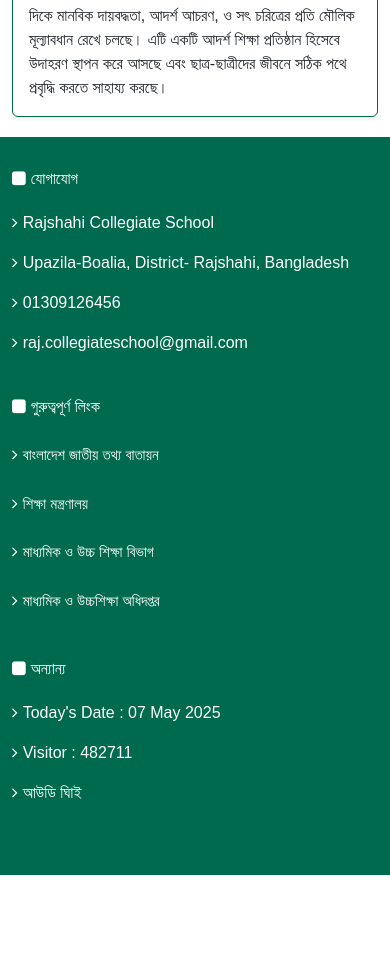
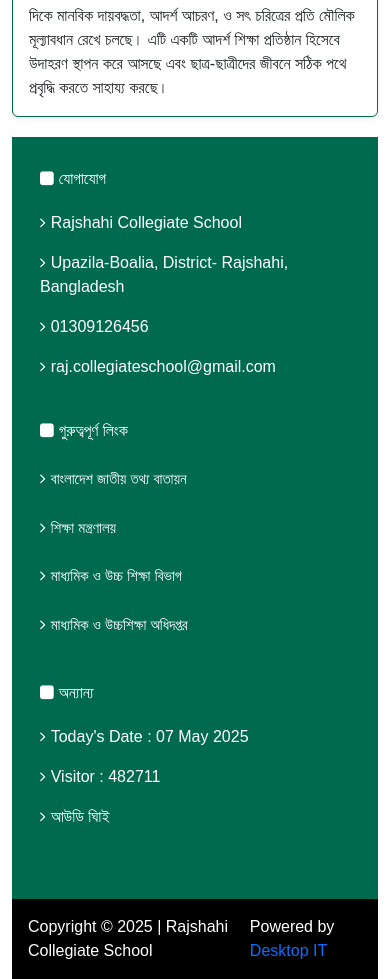
Before and after one commit to bahdon609/rajshahicollegiate, a plain HTML site: page about.html in a window 390 px wide. Shown: the part 800-1779 px from the top of the page. Before the commit the page ends 1675 px from the top, so only its background shows below. Drawn offline with Linux system fonts and the light colour scheme.

Commit message:
about page footer responsive ok

```diff
--- a/about.html
+++ b/about.html
@@ -62,7 +62,7 @@
                             <div class="banner_overlay">
                                 <div class="wrap">
                                     <div class="logo_img">
-                                        <img src="images/front-end/institute/logo/1724488027.png" alt="Logo" >
+                                        <img src="images/front-end/institute/logo/1724488027.png" alt="Logo">
                                     </div>
                                     <div class="title">
                                         <h1>Rajshahi Collegiate School</h1>
@@ -247,7 +247,11 @@
                                 </div>
                                 <div class="card-body">
                                     <p class="card-text">
-                                রাজশাহী কলেজিয়েট স্কুল । এই বিদ্যালয়ে শিক্ষক-শিক্ষিকা দল উচ্চ শিক্ষার দিকে অগ্রগতির দিকে উদ্যোগী এবং অভিজ্ঞ। বিদ্যালয়ের মূল লক্ষ্য ছাত্র-ছাত্রীদের প্রতি শিক্ষার মাধ্যমে একজন সম্পূর্ণ ব্যক্তি তৈরি করা। বিদ্যালয়ের ক্যাম্পাসটি সুন্দর এবং শহরের শোকাচ্ছাদিত। এখানে সকল শিক্ষার্থীর জন্য সুযোগ-সুবিধা মূলক বাতাসছাঁড়া শিক্ষা প্রদান করা হয়। বিদ্যালয়ের ভবনগুলি সুসজ্জিত এবং শিক্ষা প্রদানের জন্য অত্যন্ত সুযোগসাধন করা হয়েছে। এই বিদ্যালয়ে বিভিন্ন শিক্ষা কার্যক্রম, উৎসব, ও সাংস্কৃতিক অনুষ্ঠান আয়োজন করে শিক্ষার্থীদের তাদের আত্মবিকাশে সাহায্য করে। প্রতি বছর বিদ্যালয়ে বিভিন্ন প্রতিযোগিতা, খেলাধুলা, ও শিক্ষা সম্পর্কিত কার্যক্রম অনুষ্ঠিত হয় যাতে শিক্ষার্থীদের সামগ্রিক উন্নতি হতে পারে।এই বিদ্যালয় শিক্ষা প্রদানের দিকে মানবিক দায়বদ্ধতা, আদর্শ আচরণ, ও সৎ চরিত্রের প্রতি মৌলিক মূল্যাবধান রেখে চলছে। এটি একটি আদর্শ শিক্ষা প্রতিষ্ঠান হিসেবে উদাহরণ স্থাপন করে আসছে এবং ছাত্র-ছাত্রীদের জীবনে সঠিক পথে প্রবৃদ্ধি করতে সাহায্য করছে।                              </p>
+                                        রাজশাহী কলেজিয়েট স্কুল । এই বিদ্যালয়ে শিক্ষক-শিক্ষিকা দল উচ্চ শিক্ষার দিকে অগ্রগতির দিকে উদ্যোগী এবং অভিজ্ঞ। বিদ্যালয়ের মূল লক্ষ্য ছাত্র-ছাত্রীদের প্রতি শিক্ষার মাধ্যমে একজন সম্পূর্ণ ব্যক্তি তৈরি করা। বিদ্যালয়ের ক্যাম্পাসটি সুন্দর এবং শহরের শোকাচ্ছাদিত।
+                                        এখানে সকল শিক্ষার্থীর জন্য সুযোগ-সুবিধা মূলক বাতাসছাঁড়া শিক্ষা প্রদান করা হয়। বিদ্যালয়ের ভবনগুলি সুসজ্জিত এবং শিক্ষা প্রদানের জন্য অত্যন্ত সুযোগসাধন করা হয়েছে। এই বিদ্যালয়ে বিভিন্ন শিক্ষা কার্যক্রম, উৎসব, ও সাংস্কৃতিক
+                                        অনুষ্ঠান আয়োজন করে শিক্ষার্থীদের তাদের আত্মবিকাশে সাহায্য করে। প্রতি বছর বিদ্যালয়ে বিভিন্ন প্রতিযোগিতা, খেলাধুলা, ও শিক্ষা সম্পর্কিত কার্যক্রম অনুষ্ঠিত হয় যাতে শিক্ষার্থীদের সামগ্রিক উন্নতি হতে পারে।এই বিদ্যালয়
+                                        শিক্ষা প্রদানের দিকে মানবিক দায়বদ্ধতা, আদর্শ আচরণ, ও সৎ চরিত্রের প্রতি মৌলিক মূল্যাবধান রেখে চলছে। এটি একটি আদর্শ শিক্ষা প্রতিষ্ঠান হিসেবে উদাহরণ স্থাপন করে আসছে এবং ছাত্র-ছাত্রীদের জীবনে সঠিক পথে প্রবৃদ্ধি করতে
+                                        সাহায্য করছে। </p>
 
                                 </div>
                             </div>
@@ -261,12 +265,12 @@
 
 
         <!-- === FOOTER PART START === -->
-    <footer>
+        <footer class="container">
             <div class="footer-top mt_20">
                 <div class="container">
-            <div class="row text-white">
+                    <div class="row text-white px-3">
                         <!-- Contact Info -->
-              <div class="col-md-4 mb-4">
+                        <div class="col-md-4 mb-4 ">
                             <div class="footer-title"><i class="fa fa-square" aria-hidden="true"></i>যোগাযোগ</div>
                             <p><i class="fa fa-angle-right" aria-hidden="true"></i>Rajshahi Collegiate School</p>
                             <p><i class="fa fa-angle-right" aria-hidden="true"></i>Upazila-Boalia, District- Rajshahi, Bangladesh</p>
@@ -291,10 +295,10 @@
                     </div>
                 </div>
             </div>
-        <!-- <div class="footer-bottom d-flex justify-content-between align-items-center">
+            <div class="footer-bottom d-flex justify-content-between align-items-center bg-black text-white py-3 px-3">
                 <div>Copyright © 2025 | Rajshahi Collegiate School</div>
                 <div class="powered-by">Powered by <a href="#">Desktop IT</a></div>
-        </div> -->
+            </div>
         </footer>
         <!-- === FOOTER PART END === -->
 
```
Lines whose indentation alone changed are shown as unchanged.
